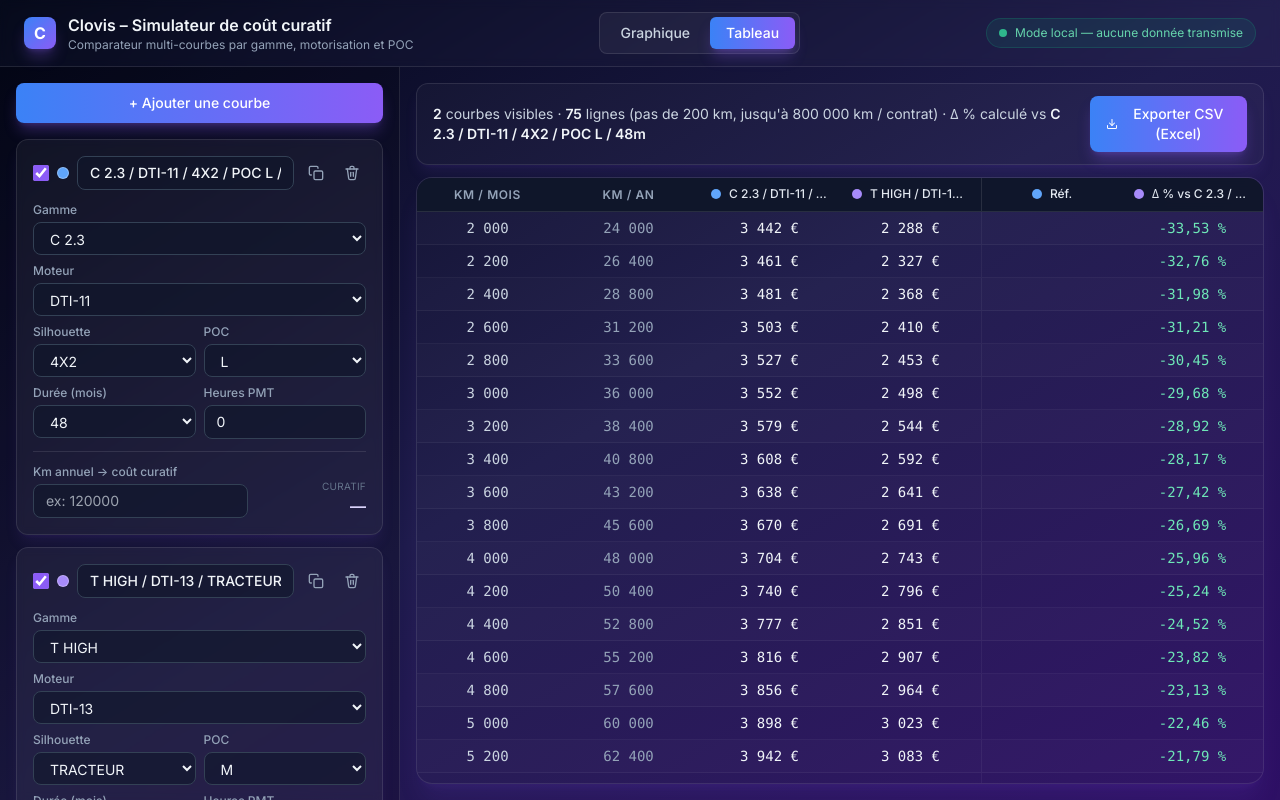
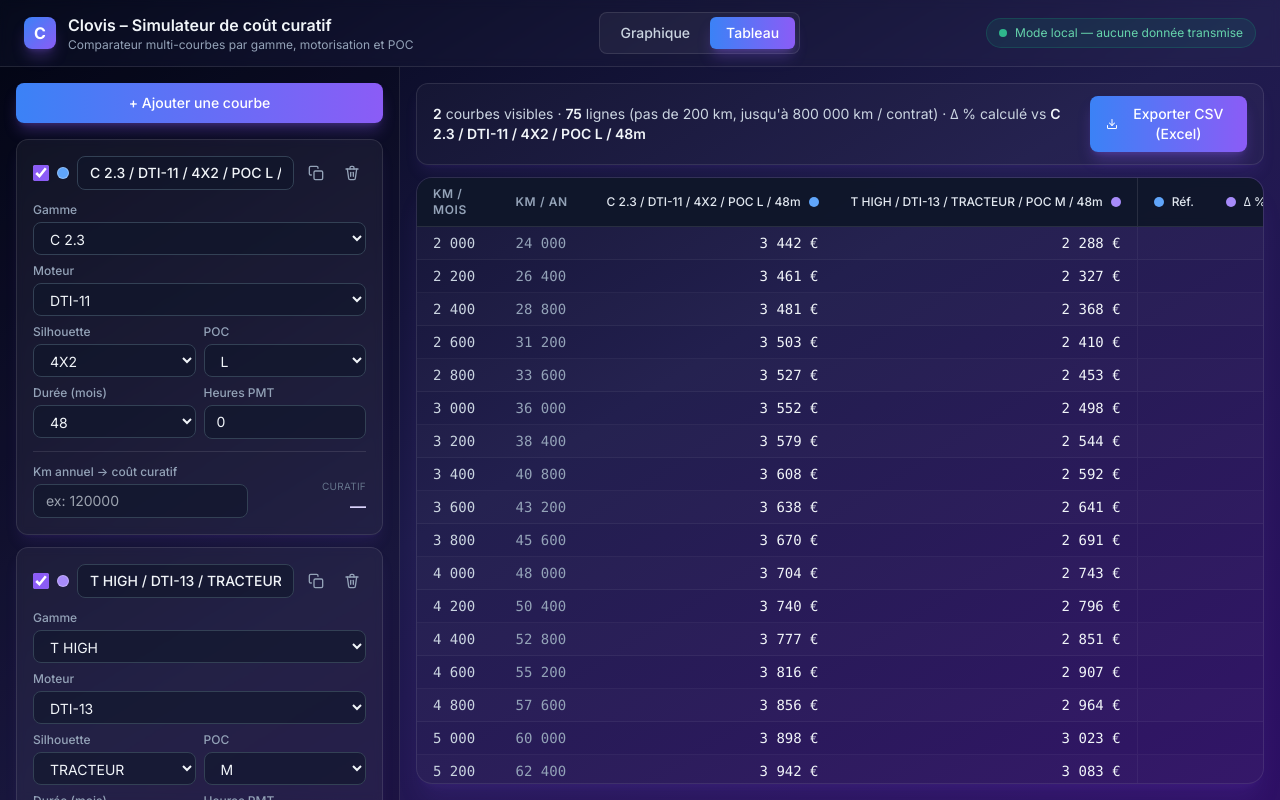
Before and after one commit to franckciviano/courbe_curatif, a React (Vite) app: page / in a window 1280 px wide. Both pictures are taken after a click on the button "Tableau". Built offline with nearby package versions, Linux system fonts and the light colour scheme.

Commit message:
Revert "Center table values and equalize column widths"
This reverts commit 24d5dd0079e8e1e0b5ce899ef24020027f221058.

```diff
--- a/src/components/CurveTable.jsx
+++ b/src/components/CurveTable.jsx
@@ -130,57 +130,45 @@ export default function CurveTable({ curves }) {
           </div>
         ) : (
           <div className="flex-1 overflow-auto scroll-area">
-            {(() => {
-              const totalCols = 2 + visibleCurves.length * 2;
-              const colWidth = `${100 / totalCols}%`;
-              return (
-                <table className="w-full text-sm border-separate border-spacing-0 table-fixed">
-                  <colgroup>
-                    {Array.from({ length: totalCols }).map((_, i) => (
-                      <col key={i} style={{ width: colWidth }} />
-                    ))}
-                  </colgroup>
+            <table className="w-full text-sm border-separate border-spacing-0">
               <thead className="sticky top-0 bg-slate-900/95 backdrop-blur-sm z-10">
                 <tr>
-                      <th className="px-3 py-2 text-center text-xs uppercase tracking-wider text-slate-400 font-semibold border-b border-white/10">
+                  <th className="px-4 py-2 text-left text-xs uppercase tracking-wider text-slate-400 font-semibold border-b border-white/10">
                     Km / mois
                   </th>
-                      <th className="px-3 py-2 text-center text-xs uppercase tracking-wider text-slate-400 font-semibold border-b border-white/10">
+                  <th className="px-4 py-2 text-left text-xs uppercase tracking-wider text-slate-400 font-semibold border-b border-white/10">
                     Km / an
                   </th>
                   {visibleCurves.map((c) => (
                     <th
                       key={`v-${c.id}`}
-                          className="px-3 py-2 text-center text-xs uppercase tracking-wider text-slate-400 font-semibold border-b border-white/10"
-                          title={c.name}
+                      className="px-4 py-2 text-right text-xs uppercase tracking-wider text-slate-400 font-semibold border-b border-white/10 whitespace-nowrap"
                     >
-                          <div className="inline-flex items-center gap-2 justify-center max-w-full">
+                      <div className="inline-flex items-center gap-2 justify-end">
+                        <span className="text-slate-200 normal-case tracking-normal font-medium">{c.name}</span>
                         <span
-                              className="inline-block w-2.5 h-2.5 rounded-full shrink-0"
+                          className="inline-block w-2.5 h-2.5 rounded-full"
                           style={{ backgroundColor: c.color }}
                         />
-                            <span className="text-slate-200 normal-case tracking-normal font-medium truncate">{c.name}</span>
                       </div>
                     </th>
                   ))}
                   {visibleCurves.map((c, i) => {
                     const isRef = i === 0;
-                        const label = isRef ? 'Réf.' : `Δ % vs ${visibleCurves[0].name}`;
                     return (
                       <th
                         key={`p-${c.id}`}
-                            title={label}
-                            className={`px-3 py-2 text-center text-xs uppercase tracking-wider text-slate-400 font-semibold border-b border-white/10 ${
+                        className={`px-4 py-2 text-right text-xs uppercase tracking-wider text-slate-400 font-semibold border-b border-white/10 whitespace-nowrap ${
                           i === 0 ? 'border-l border-white/10' : ''
                         }`}
                       >
-                            <div className="inline-flex items-center gap-2 justify-center max-w-full">
+                        <div className="inline-flex items-center gap-2 justify-end">
                           <span
-                                className="inline-block w-2.5 h-2.5 rounded-full shrink-0"
+                            className="inline-block w-2.5 h-2.5 rounded-full"
                             style={{ backgroundColor: c.color }}
                           />
-                              <span className="text-slate-200 normal-case tracking-normal font-medium truncate">
-                                {label}
+                          <span className="text-slate-200 normal-case tracking-normal font-medium">
+                            {isRef ? 'Réf.' : `Δ % vs ${visibleCurves[0].name}`}
                           </span>
                         </div>
                       </th>
@@ -191,16 +179,16 @@ export default function CurveTable({ curves }) {
               <tbody>
                 {rows.map((r, i) => (
                   <tr key={r.km} className={i % 2 === 0 ? 'bg-white/[0.015]' : ''}>
-                        <td className="px-3 py-1.5 text-center text-slate-300 font-mono border-b border-white/5">
+                    <td className="px-4 py-1.5 text-slate-300 font-mono border-b border-white/5">
                       {fmtKm(r.km)}
                     </td>
-                        <td className="px-3 py-1.5 text-center text-slate-400 font-mono border-b border-white/5">
+                    <td className="px-4 py-1.5 text-slate-400 font-mono border-b border-white/5">
                       {fmtKm(r.km * 12)}
                     </td>
                     {visibleCurves.map((c) => (
                       <td
                         key={`v-${c.id}`}
-                            className="px-3 py-1.5 text-center text-slate-100 font-mono border-b border-white/5"
+                        className="px-4 py-1.5 text-right text-slate-100 font-mono border-b border-white/5 whitespace-nowrap"
                       >
                         {fmtEur(r[c.id])}
                       </td>
@@ -218,7 +206,7 @@ export default function CurveTable({ curves }) {
                       return (
                         <td
                           key={`p-${c.id}`}
-                              className={`px-3 py-1.5 text-center font-mono border-b border-white/5 ${cls} ${
+                          className={`px-4 py-1.5 text-right font-mono border-b border-white/5 whitespace-nowrap ${cls} ${
                             j === 0 ? 'border-l border-white/10' : ''
                           }`}
                         >
@@ -230,8 +218,6 @@ export default function CurveTable({ curves }) {
                 ))}
               </tbody>
             </table>
-              );
-            })()}
           </div>
         )}
       </div>
```
Lines whose indentation alone changed are shown as unchanged.
